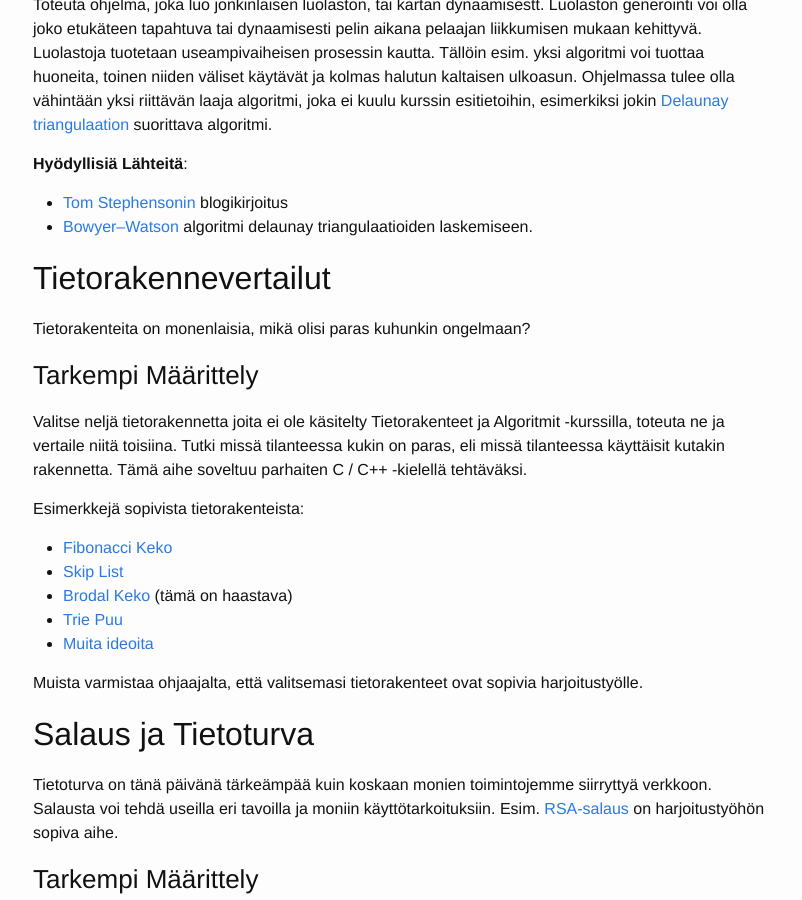
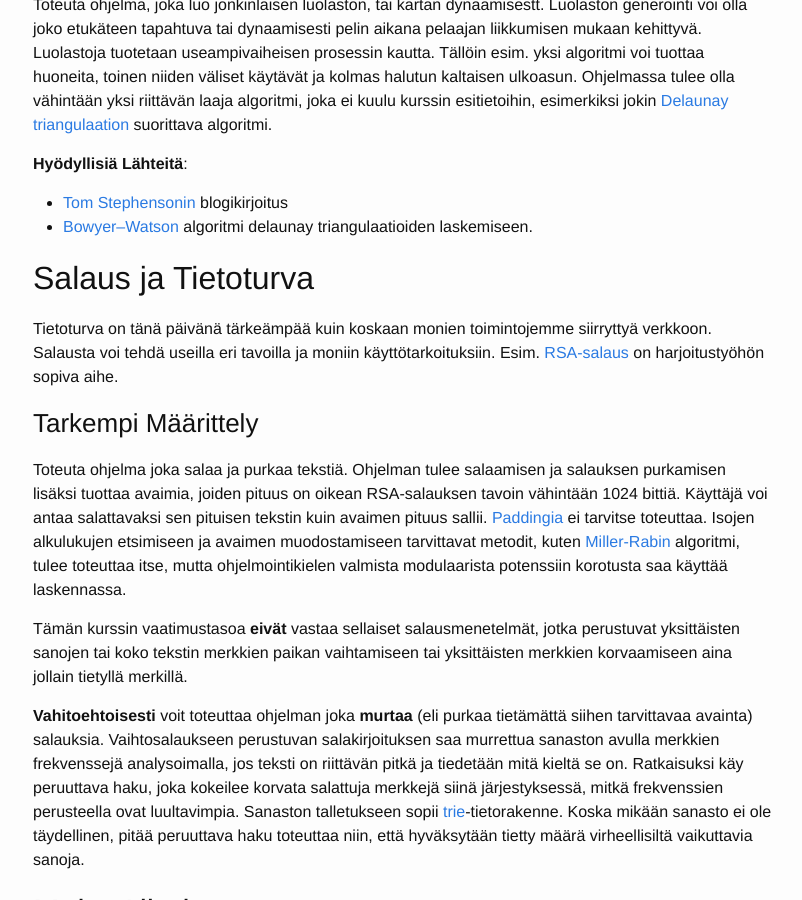
Before and after one commit to algolabra-hy/algolabra-hy.github.io, a Jekyll site: the page built from aiheet.md, in a window 1280 px wide and 900 px high, scrolled down 9406 px. Shown: the whole window, without its empty margins (237-1039 px from the left). Built offline with Jekyll 4.4.1, drawn with Linux system fonts in a browser that asks for light colours; some of the changed text lies outside the part shown.

```diff
--- a/aiheet.md
+++ b/aiheet.md
@@ -248,21 +248,6 @@ Luolaston generointi voi olla joko etukäteen tapahtuva tai dynaamisesti pelin a
 - [Tom Stephensonin](https://www.tomstephensondeveloper.co.uk/post/creating-simple-procedural-dungeon-generation) blogikirjoitus
 - [Bowyer–Watson](https://en.wikipedia.org/wiki/Bowyer%E2%80%93Watson_algorithm) algoritmi delaunay triangulaatioiden laskemiseen.
 
-## Tietorakennevertailut
-Tietorakenteita on monenlaisia, mikä olisi paras kuhunkin ongelmaan?
-
-### Tarkempi Määrittely
-Valitse neljä tietorakennetta joita ei ole käsitelty Tietorakenteet ja Algoritmit -kurssilla, toteuta ne ja vertaile niitä toisiina.
-Tutki missä tilanteessa kukin on paras, eli missä tilanteessa käyttäisit kutakin rakennetta. Tämä aihe soveltuu parhaiten C / C++ -kielellä tehtäväksi.
-
-Esimerkkejä sopivista tietorakenteista:
-- [Fibonacci Keko](https://en.wikipedia.org/wiki/Fibonacci_heap)
-- [Skip List](https://en.wikipedia.org/wiki/Skip_list#:~:text=Skip%20lists%20are%20a%20probabilistic,faster%20and%20use%20less%20space.)
-- [Brodal Keko](https://en.wikipedia.org/wiki/Brodal_queue) (tämä on haastava)
-- [Trie Puu](https://www.geeksforgeeks.org/introduction-to-trie-data-structure-and-algorithm-tutorials/)
-- [Muita ideoita](https://www.geeksforgeeks.org/advanced-data-structures/)
-
-Muista varmistaa ohjaajalta, että valitsemasi tietorakenteet ovat sopivia harjoitustyölle.
 
 ## Salaus ja Tietoturva
 Tietoturva on tänä päivänä tärkeämpää kuin koskaan monien toimintojemme siirryttyä verkkoon. Salausta voi tehdä useilla eri tavoilla ja moniin käyttötarkoituksiin. Esim. [RSA-salaus](https://fi.wikipedia.org/wiki/RSA) on harjoitustyöhön sopiva aihe.
```
Also changed, not shown: other parts of aiheet.md (+2 -2 lines).
